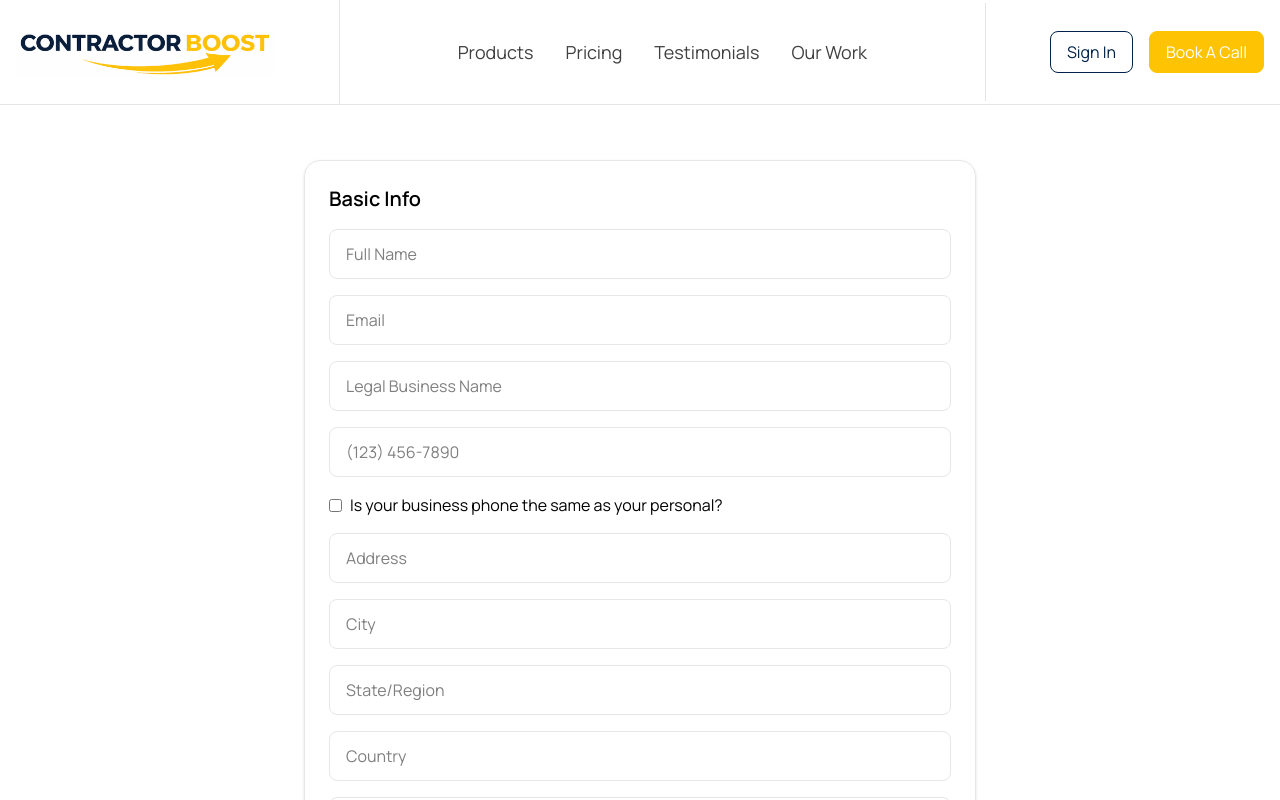
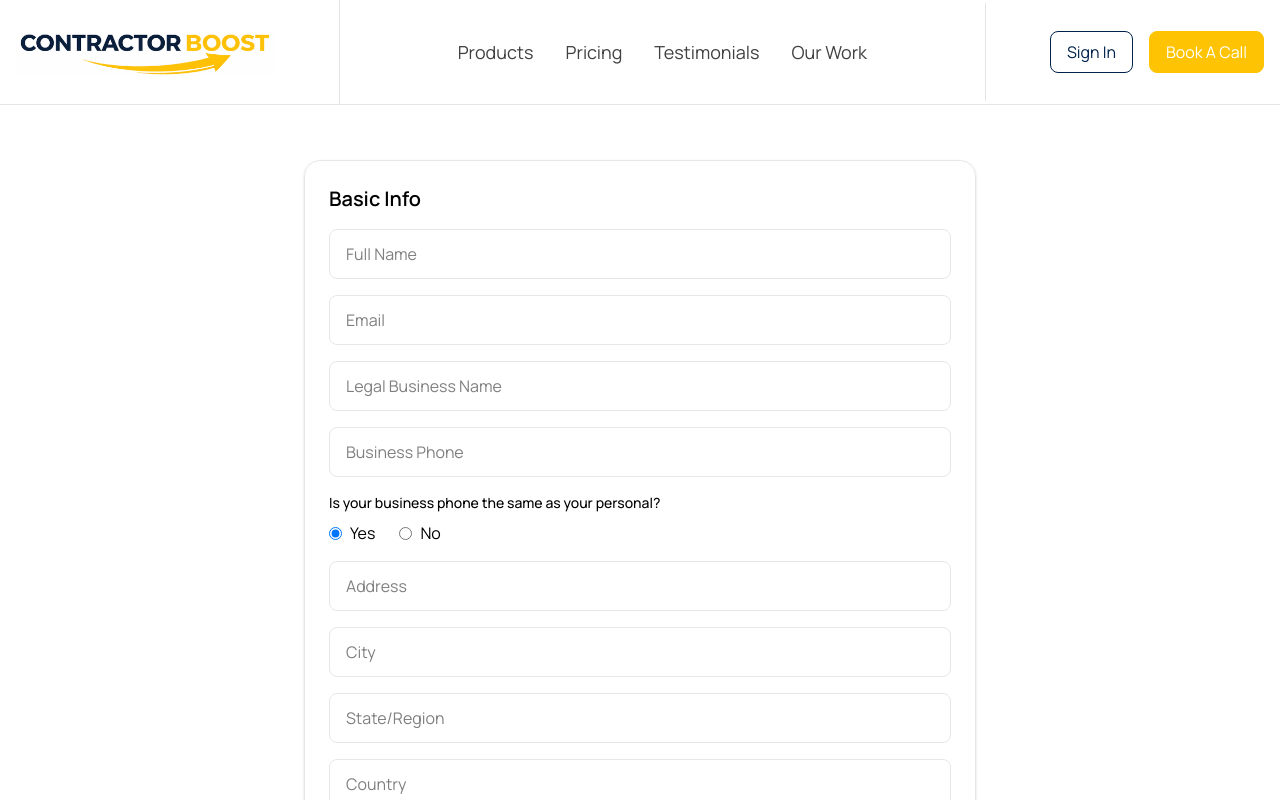
Before and after one commit to JohannesKarasik/ContractorBoost, a Next.js app: page /client-form in a window 1280 px wide. Shown: the top 800 px of the page. Built offline with nearby package versions, Linux system fonts and the light colour scheme.

Commit message:
Initial commit

```diff
--- a/src/app/client-form/page.tsx
+++ b/src/app/client-form/page.tsx
@@ -3,7 +3,9 @@
 import { useState } from "react";
 
 export default function ContactPage() {
-  const [phone, setPhone] = useState("");
+  const [businessPhone, setBusinessPhone] = useState("");
+  const [personalPhone, setPersonalPhone] = useState("");
+  const [samePhone, setSamePhone] = useState<"yes" | "no">("yes");
 
   const formatPhone = (value: string) => {
     const digits = value.replace(/\D/g, "").slice(0, 10);
@@ -16,8 +18,12 @@ export default function ContactPage() {
     return `(${digits.slice(0, 3)}) ${digits.slice(3, 6)}-${digits.slice(6)}`;
   };
 
-  const handlePhoneChange = (e: React.ChangeEvent<HTMLInputElement>) => {
-    setPhone(formatPhone(e.target.value));
+  const handleBusinessPhoneChange = (e: React.ChangeEvent<HTMLInputElement>) => {
+    setBusinessPhone(formatPhone(e.target.value));
+  };
+
+  const handlePersonalPhoneChange = (e: React.ChangeEvent<HTMLInputElement>) => {
+    setPersonalPhone(formatPhone(e.target.value));
   };
 
   return (
@@ -63,17 +69,54 @@ export default function ContactPage() {
           <input
             type="tel"
             name="business_phone"
-            placeholder="(123) 456-7890"
+            placeholder="Business Phone"
             required
-            value={phone}
-            onChange={handlePhoneChange}
+            value={businessPhone}
+            onChange={handleBusinessPhoneChange}
             className="w-full rounded-lg border px-4 py-3"
           />
 
-          <label className="flex items-center gap-2">
-            <input type="checkbox" name="same_phone" />
-            Is your business phone the same as your personal?
-          </label>
+          <div className="space-y-2">
+            <p className="text-sm font-medium">
+              Is your business phone the same as your personal?
+            </p>
+
+            <div className="flex gap-6">
+              <label className="flex items-center gap-2">
+                <input
+                  type="radio"
+                  name="same_phone"
+                  value="Yes"
+                  checked={samePhone === "yes"}
+                  onChange={() => setSamePhone("yes")}
+                />
+                Yes
+              </label>
+
+              <label className="flex items-center gap-2">
+                <input
+                  type="radio"
+                  name="same_phone"
+                  value="No"
+                  checked={samePhone === "no"}
+                  onChange={() => setSamePhone("no")}
+                />
+                No
+              </label>
+            </div>
+          </div>
+
+          {samePhone === "no" && (
+            <input
+              type="tel"
+              name="personal_phone"
+              placeholder="Personal Phone"
+              required
+              value={personalPhone}
+              onChange={handlePersonalPhoneChange}
+              className="w-full rounded-lg border px-4 py-3"
+            />
+          )}
 
           <input
             type="text"
```
